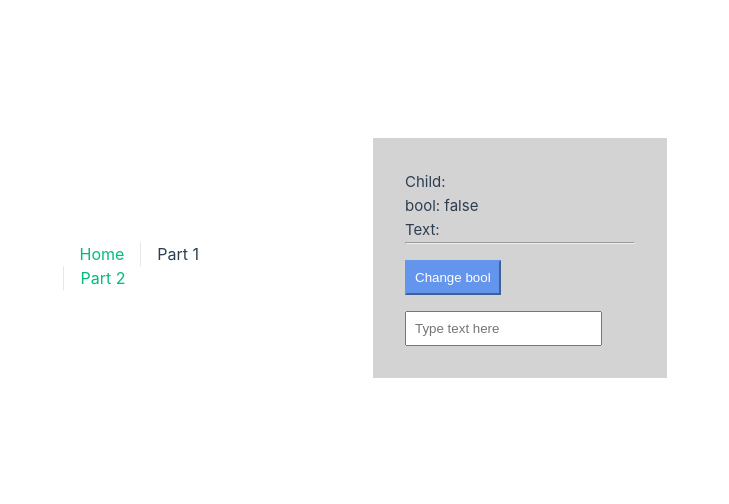
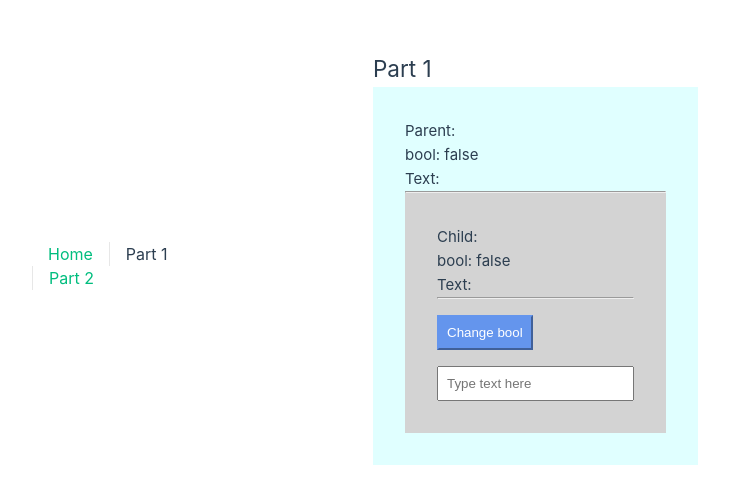
Before and after one commit to ikebk/edukudus-dev-challenge, a Vue app: page /part1 in a window 1280 px wide. Shown: the part 142-646 px from the top of the page, without its empty margins (267-996 px from the left). Built offline with nearby package versions, Linux system fonts and the light colour scheme.

Commit message:
Update part1

```diff
--- a/src/components/Events.vue
+++ b/src/components/Events.vue
@@ -0,0 +1,64 @@
+<template>
+  <div class="events">
+    <div>
+      <p>Child:</p>
+      <p>bool: {{ boolVal }}</p>
+      <p>Text: {{ strVal }}</p>
+    </div>
+    <hr />
+
+    <div class="actions">
+      <div>
+        <button @click="btnClick">Change bool</button>
+      </div>
+      <div>
+        <input type="text" name="str" v-model="strVal" placeholder="Type text here" />
+      </div>
+    </div>
+  </div>
+</template>
+
+<script setup>
+import { ref, watch, defineEmits } from 'vue'
+const emit = defineEmits(['onTextChange', 'onBtnClick'])
+
+// Data
+const boolVal = ref(false)
+const strVal = ref('')
+
+// Methods
+const btnClick = () => {
+  boolVal.value = !boolVal.value
+  emit('onBtnClick', boolVal.value)
+}
+
+// Watch
+watch(strVal, (to) => {
+  emit('onTextChange', to)
+})
+</script>
+
+<style scoped>
+.events {
+  padding: 2rem;
+  background-color: lightgrey;
+}
+
+.actions {
+  display: flex;
+  gap: 1rem;
+  flex-direction: column;
+  margin-top: 1rem;
+
+  & button {
+    background-color: cornflowerblue;
+    color: #fff;
+    border-color: cornflowerblue;
+  }
+
+  & input,
+  & button {
+    padding: 0.5rem;
+  }
+}
+</style>
--- a/src/components/EventsContainer.vue
+++ b/src/components/EventsContainer.vue
@@ -30,5 +30,7 @@ const textChangeHandler = (e) => {
 
 <style scoped>
 .events-container {
+  padding: 2rem;
+  background-color: lightcyan;
 }
 </style>
--- a/src/views/PartOneView.vue
+++ b/src/views/PartOneView.vue
@@ -1,41 +1,12 @@
 <template>
-  <div class="events">
-    <div>
-      <p>Child:</p>
-      <p>bool: {{ boolVal }}</p>
-      <p>Text: {{ strVal }}</p>
-    </div>
-    <hr />
-
-    <div class="actions">
-      <div>
-        <button @click="btnClick">Change bool</button>
-      </div>
-      <div>
-        <input type="text" name="str" v-model="strVal" placeholder="Type text here" />
-      </div>
-    </div>
+  <div class="page">
+    <h2>Part 1</h2>
+    <EventsContainer> </EventsContainer>
   </div>
 </template>
 
 <script setup>
-import { ref, watch, defineEmits } from 'vue'
-const emit = defineEmits(['onTextChange', 'onBtnClick'])
-
-// Data
-const boolVal = ref(false)
-const strVal = ref('')
-
-// Methods
-const btnClick = () => {
-  boolVal.value = !boolVal.value
-  emit('onBtnClick', boolVal.value)
-}
-
-// Watch
-watch(strVal, (to) => {
-  emit('onTextChange', to)
-})
+import EventsContainer from '../components/EventsContainer.vue'
 </script>
 
 <style scoped>
```
